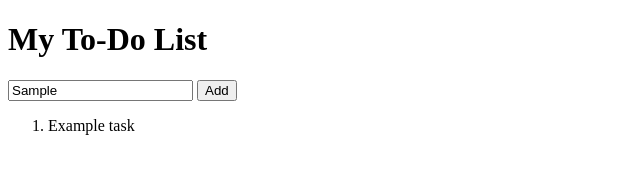
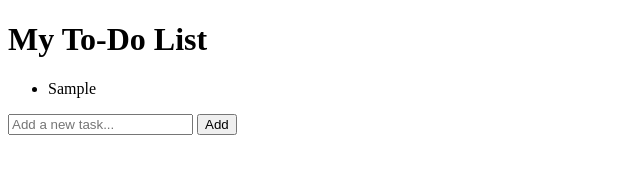
Before and after one commit to liyuantiang/habit-tracker, a plain HTML site: page index.html in a window 1280 px wide. Both pictures are taken after typing "Sample" into the empty fields and a click on the button "Add". Shown: the whole page, without its empty margins (0-640 px from the left). Drawn offline with Linux system fonts and the light colour scheme.

Commit message:
Add task function and remove example task

```diff
--- a/index.html
+++ b/index.html
@@ -9,15 +9,12 @@
 <body>
   <h1>My To-Do List</h1>
 
+  <ul id="task-list"></ul>
   <div class="add-task">
     <input type="text" id="task-input" placeholder="Add a new task...">
     <button id="add-btn">Add</button>
   </div>
 
-  <ol id="task-list">
-    <li>Example task</li>
-  </ol>
-
   <script src="script.js"></script>
 </body>
 </html>
--- a/script.js
+++ b/script.js
@@ -0,0 +1,28 @@
+// 1.找html的element by using id
+const taskInput = document.getElementById("task-input");
+const addBtn = document.getElementById("add-btn");
+const taskList = document.getElementById("task-list");
+
+// 2.Add task function
+function addTask() {
+  const taskText = taskInput.value.trim();
+
+  if (taskText === "") {
+    return; //if empty string, do nothing
+  }
+
+  const li = document.createElement("li");
+  li.textContent = taskText;
+  taskList.appendChild(li);
+
+  taskInput.value = ""; //clear input field after adding task
+}
+//enter key event listener
+taskInput.addEventListener("keypress", function (event) {
+  if (event.key === "Enter") {
+    addTask();
+  }
+});
+
+// 3. Add event listener to the button
+addBtn.addEventListener("click", addTask);
```
